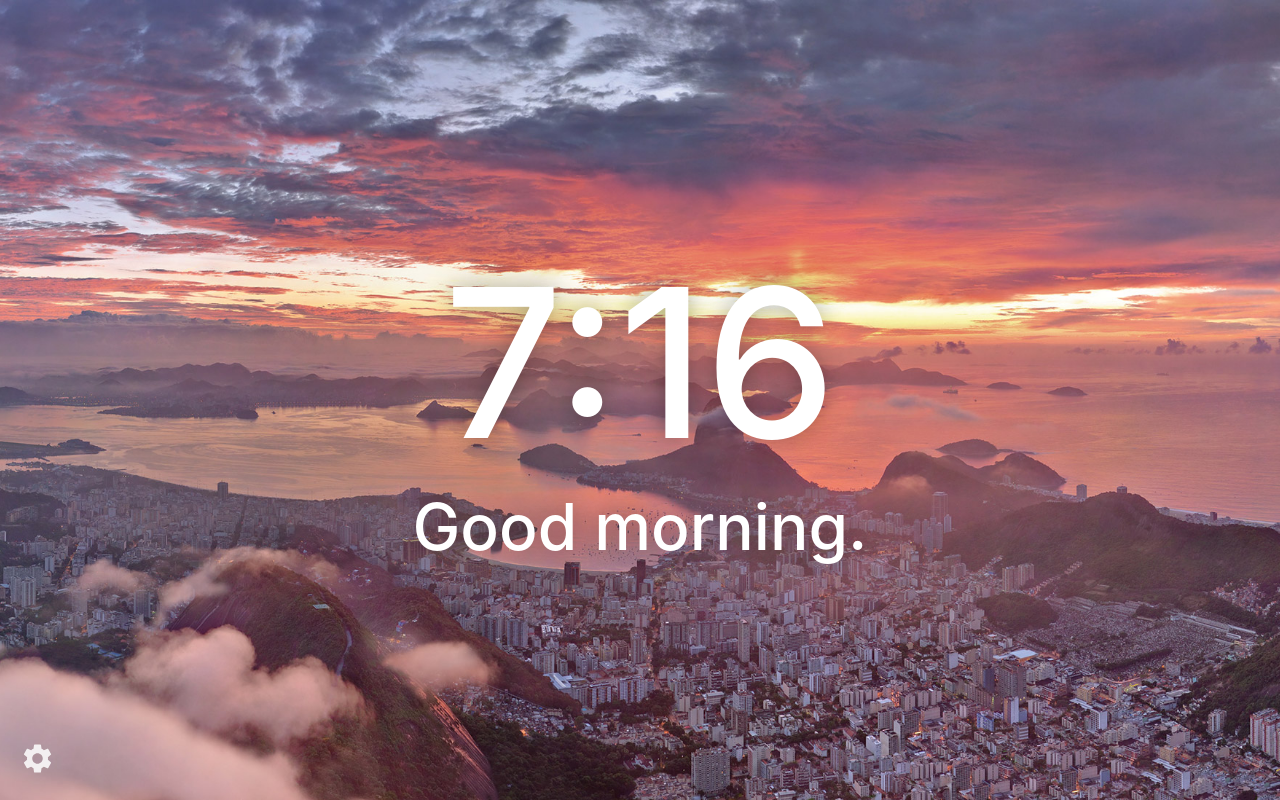
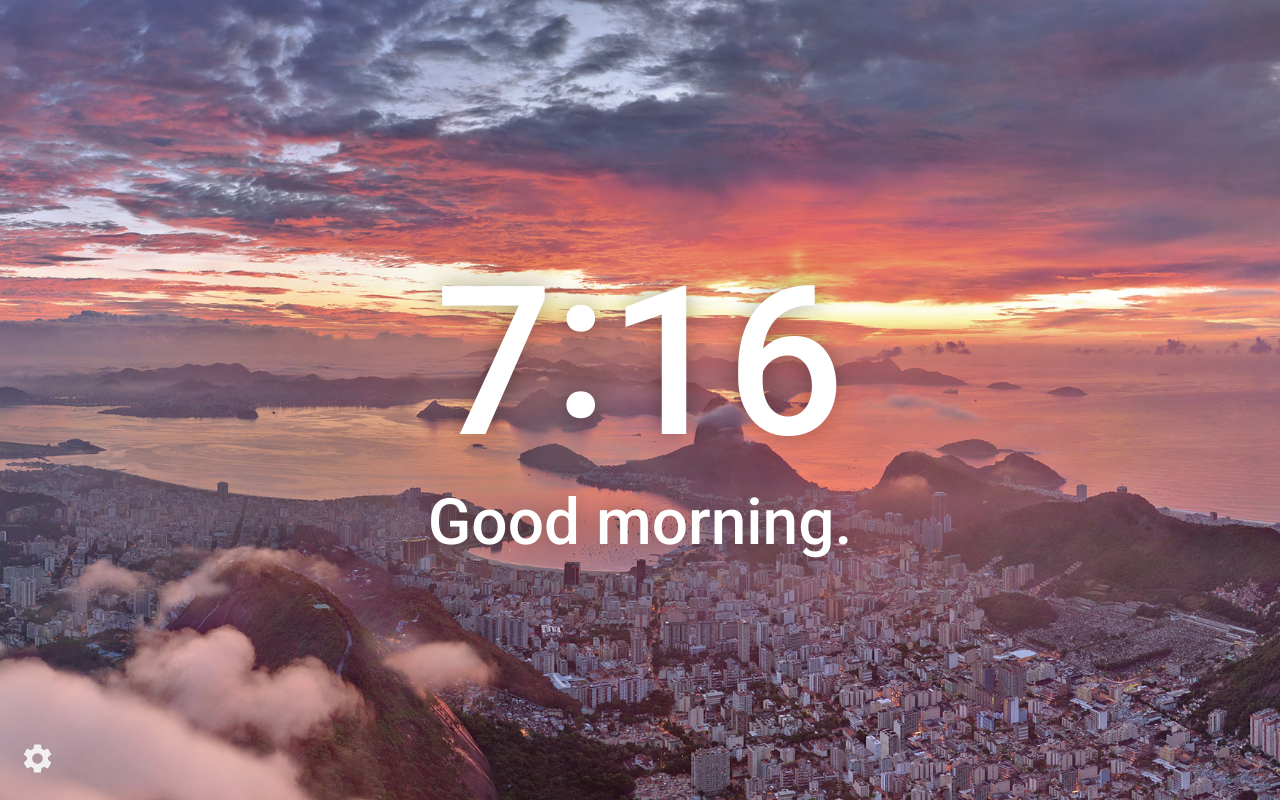
Before and after one commit to kx-chen/velocity, a browser extension: page src/override/override.html in a window 1280 px wide. Drawn offline with Linux system fonts and the light colour scheme.

Commit message:
VEL-20 Use single font for all platforms
Using Roboto. Might be reverted later once we can
get Helvetica or San Francisco.

```diff
--- a/src/override/override.html
+++ b/src/override/override.html
@@ -2,6 +2,7 @@
 <html>
   <head>
     <title>New Tab</title>
+    <link href="https://fonts.googleapis.com/css?family=Montserrat:400,700,800,900|Open+Sans:400,600,700,800|Roboto:400,500,700,900&display=swap" rel="stylesheet">
     <style>
       #clock-wrapper {
         color: white;
@@ -14,11 +15,10 @@
         transform: translateX(-50%) translateY(-50%);
 
         /* system fonts */
-        font-family: -apple-system, BlinkMacSystemFont,
-          "Neue Haas Grotesk Text Pro", "Helvetica Neue", Helvetica, Arial,
-          sans-serif;
+        font-family: 'Roboto', sans-serif;
+        /*font-family: -apple-system, BlinkMacSystemFont, "Roboto", "Helvetica Neue", Helvetica, Arial, sans-serif;*/
         font-weight: 500;
-      }
+        }
 
       #clock {
         text-shadow: 0 0 25px rgba(0, 0, 0, 0.3);
@@ -74,12 +74,21 @@
       #settings-cog {
         cursor: pointer;
       }
+
+
+      #hour::after {
+        content: ":";
+        position: relative;
+        top: -.08em;
+      }
     </style>
   </head>
-  <body>
-    <div id="body-wrapper">
-      <div id="clock-wrapper">
-        <div id="clock"></div>
+<body>
+<div id="body-wrapper">
+    <div id="clock-wrapper">
+        <div id="clock">
+            <span id="hour"></span><span id="minute"></span>
+        </div>
         <div id="message-under-clock"></div>
       </div>
 
--- a/src/override/override.js
+++ b/src/override/override.js
@@ -65,12 +65,12 @@ function checkTime(i) {
 }
 
 function setTimeOnPage(time) {
-  document.getElementById("clock").innerHTML = time[0] + ":" + time[1];
   setMessageUnderClock();
 
   let formattedTime = time[0] + ":" + time[1];
-  if(document.getElementById("clock").innerHTML !== formattedTime) {
-    document.getElementById("clock").innerHTML= formattedTime;
+  if(document.getElementById("minute").innerHTML !== time[1]) {
+    document.getElementById("hour").innerHTML= time[0];
+    document.getElementById("minute").innerHTML= time[1];
   }
 }
 
```
